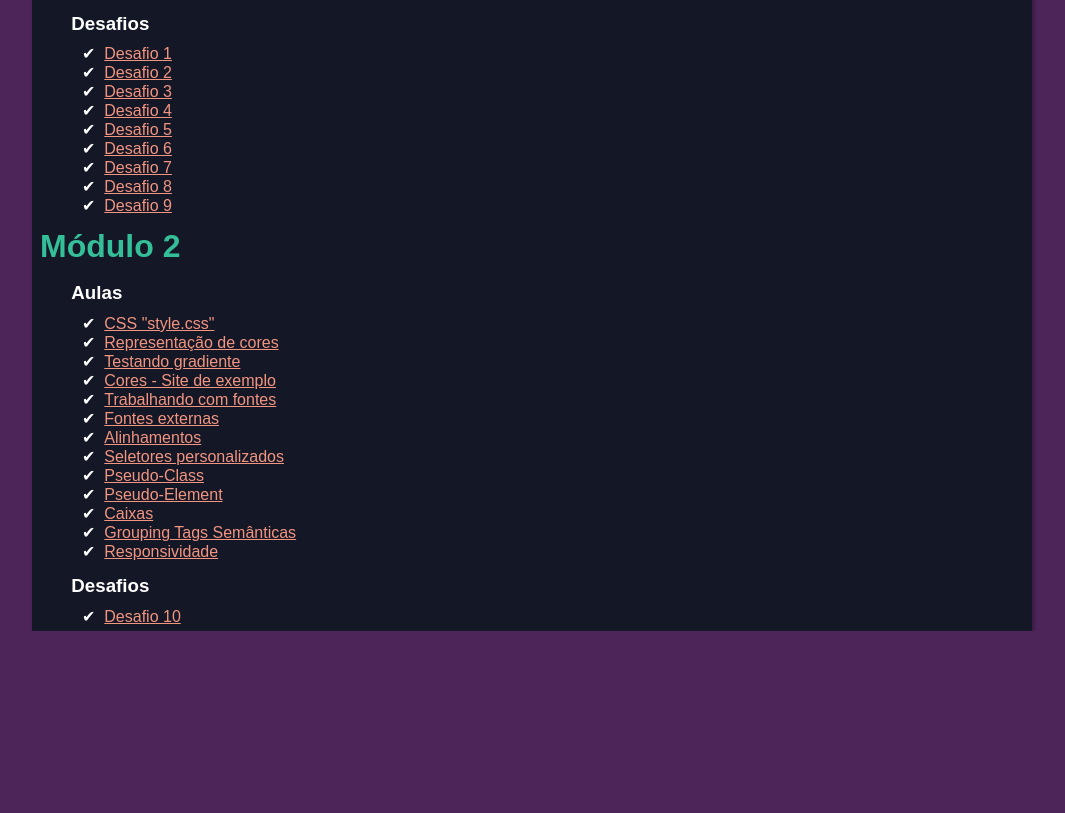
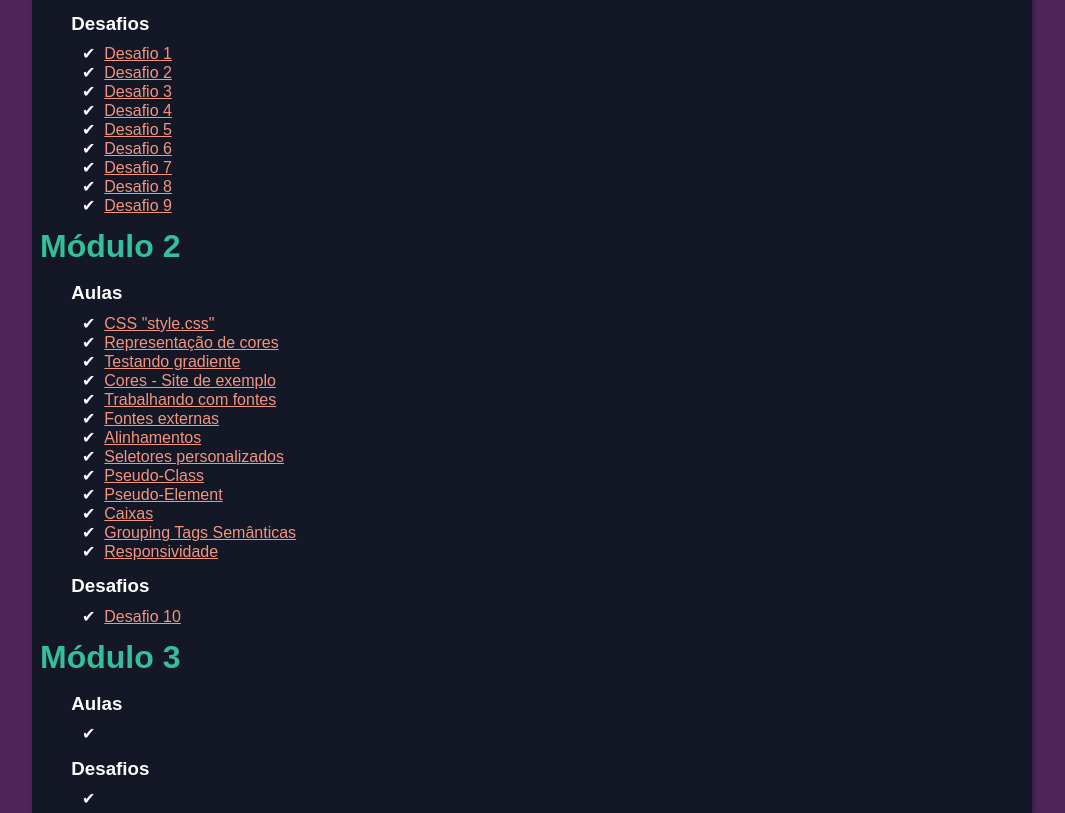
Before and after one commit to wagnerchc/aulas-html-css-estudonauta, a plain HTML site: page index.html in a window 1280 px wide. Shown: the part 539-1352 px from the top of the page, without its empty margins (108-1173 px from the left). Before the commit the page ends 1170 px from the top, so only its background shows below. Drawn offline with Linux system fonts and the light colour scheme.

Commit message:
Atualizacao-mod3

```diff
--- a/index.html
+++ b/index.html
@@ -70,6 +70,16 @@
             <ol>
                 <li><a href="./modulo_2/desafios/d201.html" rel="next">Desafio 10</a></li>
             </ol>
+        </div><div>
+            <h2 class="modulo">Módulo 3</h2>
+            <h3>Aulas</h3>
+            <ol>
+                <li><a href="#" rel="next" target="_blank"></a></li>
+            </ol>
+            <h3>Desafios</h3>
+            <ol>
+                <li><a href="#" rel="next" target="_blank"></a></li>
+            </ol>
         </div>
     </main>
     <footer>
```
Also changed, not shown: modulo_2/aulas/aula_groupingtags.html (+1 -1 lines).
